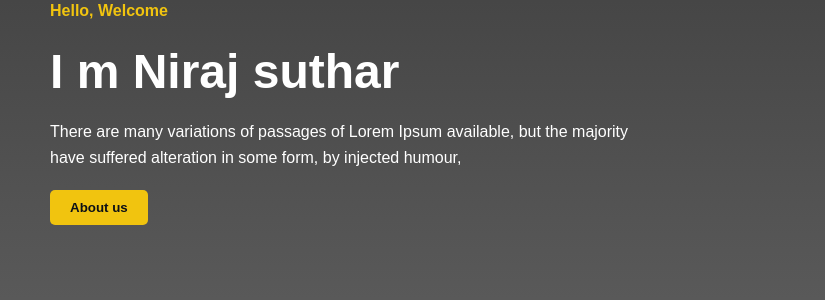
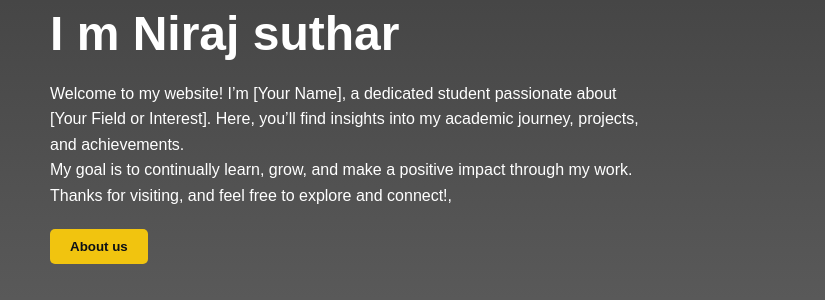
Before and after one commit to DevNk755/testf, a plain HTML site: page index.html in a window 1280 px wide. Shown: the part 428-728 px from the top of the page, 0-825 px from the left. Drawn offline with Linux system fonts and the light colour scheme; grey boxes are pictures that could not be loaded; a script that the page names is missing.

Commit message:
Update index.html

```diff
--- a/index.html
+++ b/index.html
@@ -39,7 +39,7 @@
           I m Niraj suthar
          </h1>
          <p>
-          There are many variations of passages of Lorem Ipsum available, but the majority have suffered alteration in some form, by injected humour,
+         Welcome to my website! I’m [Your Name], a dedicated student passionate about [Your Field or Interest]. Here, you’ll find insights into my academic journey, projects, and achievements. <br>My goal is to continually learn, grow, and make a positive impact through my work. <br>Thanks for visiting, and feel free to explore and connect!,
          </p>
 
          <button class="btn">
```
